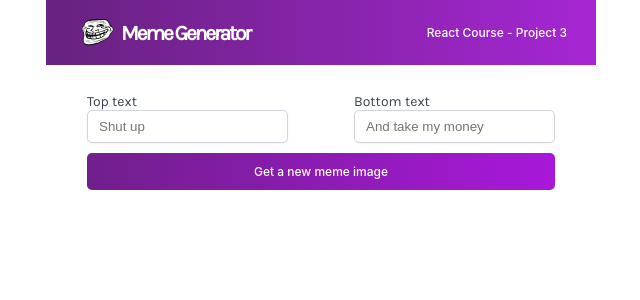
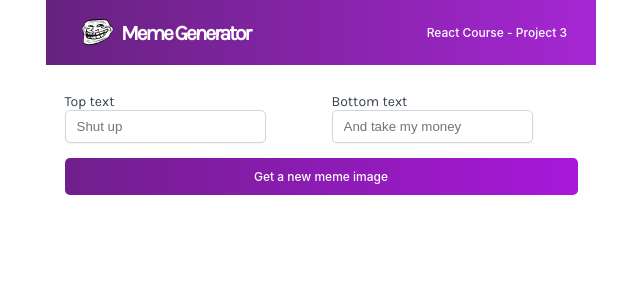
Before and after one commit to Masterchinedum/codespaces-react, a React (Vite) app: page / in a window 1280 px wide. Shown: the top 300 px of the page, without its empty margins (319-959 px from the left). Built offline with nearby package versions, Linux system fonts and the light colour scheme.

Commit message:
Update App.css with width and margin changes

```diff
--- a/src/App.css
+++ b/src/App.css
@@ -52,9 +52,11 @@
   }
   .text-field-cont{
     padding: 28px 37px;
+    width: 513px;
   }
   .text-field {
     display: flex;
+
   }
 
   .top-textcont {
@@ -119,5 +121,5 @@
     line-height: 15px;
     padding: 11px 11px;
     width: 100%;
-    margin-top: 10px;
+    margin-top: 15px;
   }
```
